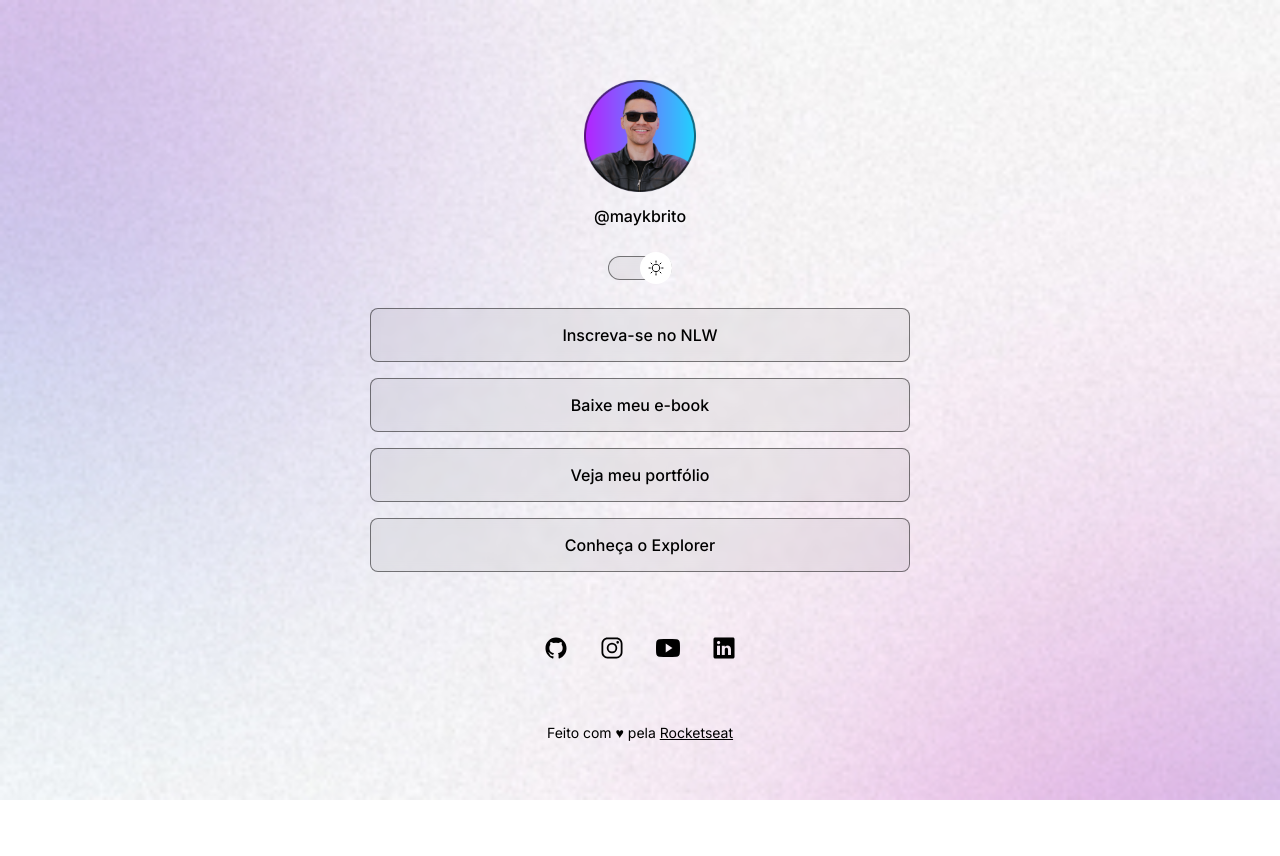
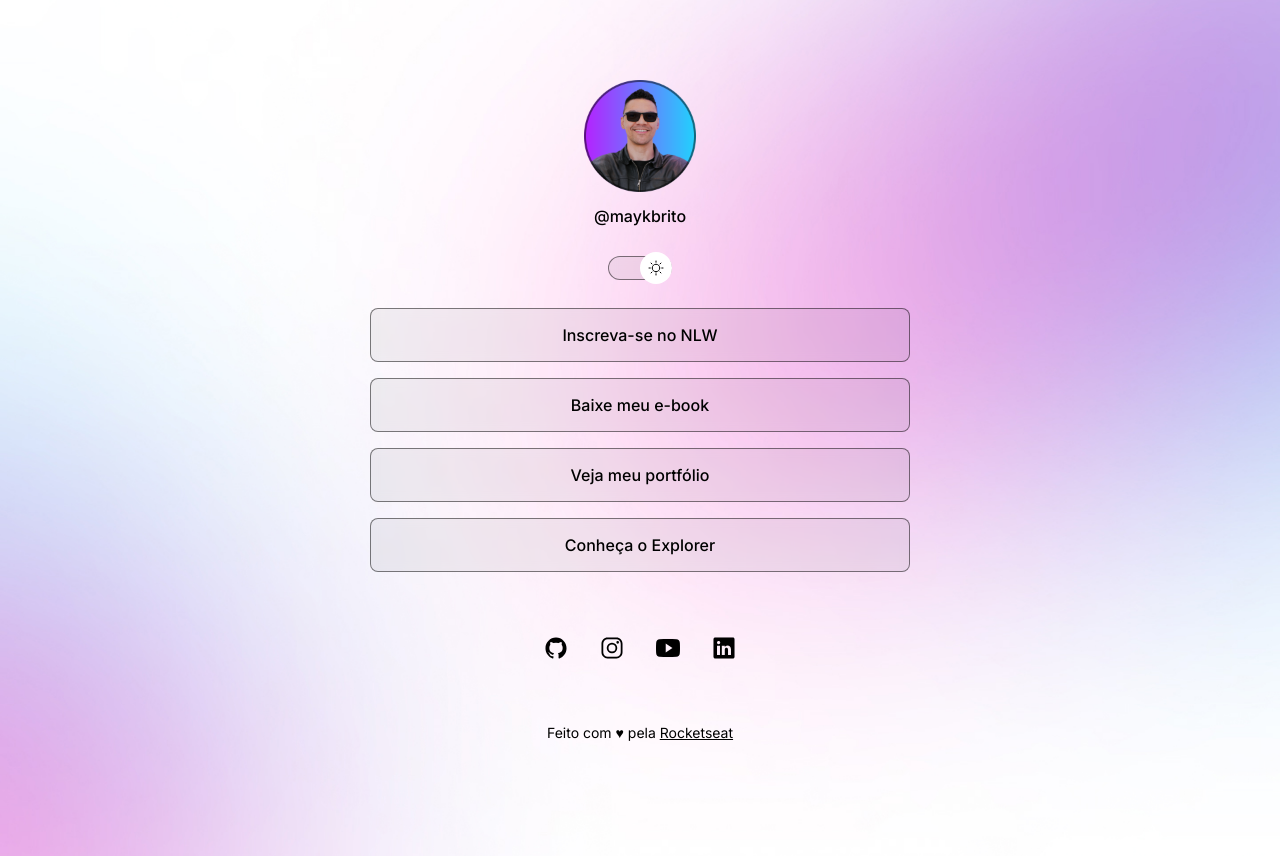
Before and after one commit to pedrootavioo/projeto, a plain HTML site: page index.html in a window 1280 px wide. Both pictures are taken after a click on the element 640 px from the left and 267 px from the top of the page. Before the commit the page ends 800 px from the top, so only its background shows below. Drawn offline with nearby package versions, Linux system fonts and the light colour scheme.

Commit message:
change bgs based on medie queries

```diff
--- a/assets/css/style.css
+++ b/assets/css/style.css
@@ -27,6 +27,7 @@
 
 body {
     background: var(--bg-url) no-repeat top center/cover;
+    height: 100vh;
 }
 
 body * {
@@ -159,3 +160,13 @@ footer {
     text-align: center;
     font-size: 14px;
 }
+
+@media (min-width: 700px) {
+    :root {
+        --bg-url: url('./../images/bg-desktop.jpg');
+    }
+
+    .light {
+        --bg-url: url('./../images/bg-desktop-light.jpg')
+    }
+}
```
